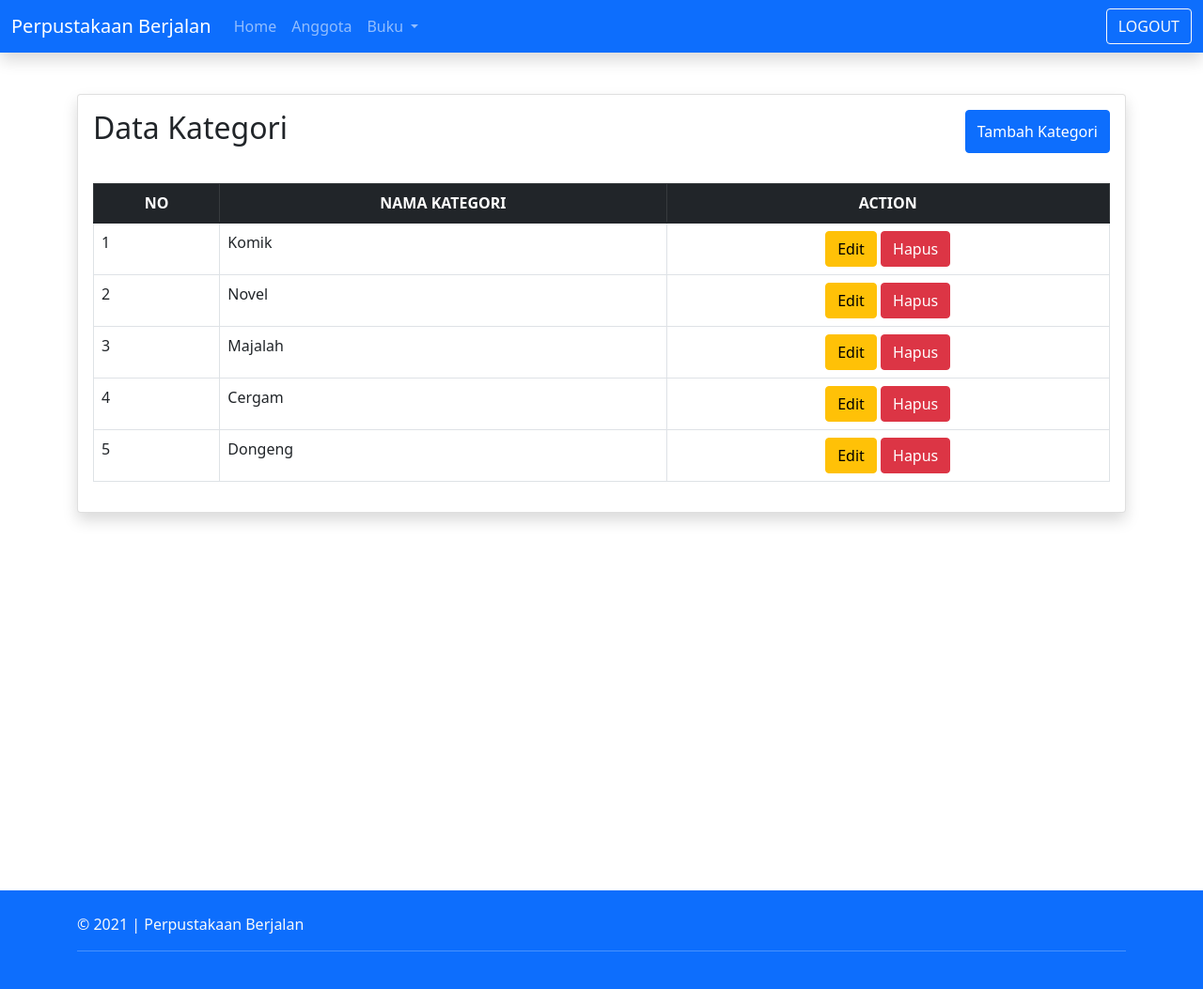
After one commit to TrianOky/jokiperpus, a PHP site: page /kategori.php in a window 1280 px wide. The commit adds this page. Shown: the whole page at 94% size. Run offline with PHP 8.4, Linux system fonts and the light colour scheme; a user stored in the database is signed in; data comes from the database, SQL or seed files in the repository; some libraries are stand-ins or nearby versions.

Commit message:
Final - ROPUL

```diff
--- a/anggota.php
+++ b/anggota.php
@@ -14,7 +14,7 @@ if (!$_SESSION['username']) {
     <meta http-equiv="X-UA-Compatible" content="IE=edge">
     <meta name="viewport" content="width=device-width, initial-scale=1.0">
     <?php include('./bootstrap.html') ?>
-    <title>Document</title>
+    <title>Anggota | PERPUS JALAN</title>
 </head>
 
 <body>
--- a/buku.php
+++ b/buku.php
@@ -14,7 +14,7 @@ if (!$_SESSION['username']) {
     <meta http-equiv="X-UA-Compatible" content="IE=edge">
     <meta name="viewport" content="width=device-width, initial-scale=1.0">
     <?php include('./bootstrap.html') ?>
-    <title>Document</title>
+    <title>Buku| PERPUS JALAN</title>
 </head>
 
 <body>
@@ -129,7 +129,7 @@ if (!$_SESSION['username']) {
         <div class="modal-dialog modal-dialog-centered">
             <div class="modal-content">
                 <div class="modal-header">
-                    <h5 class="modal-title">Data Anggota</h5>
+                    <h5 class="modal-title">Data Buku</h5>
                     <button type="button" class="btn-close" data-bs-dismiss="modal" aria-label="Close"></button>
                 </div>
                 <div class="modal-body">
--- /dev/null
+++ b/buku/deleteKategori.php
@@ -0,0 +1,4 @@
+<?php
+include "../koneksi.php";
+$id = $_POST['id_kategori'];
+mysqli_query($koneksi, "DELETE FROM kategori WHERE id_kategori= '$id'");
--- /dev/null
+++ b/buku/deletePinjaman.php
@@ -0,0 +1,4 @@
+<?php
+include "../koneksi.php";
+$id = $_POST['id_pinjaman'];
+mysqli_query($koneksi, "DELETE FROM peminjaman WHERE id_peminjaman= '$id'");
--- /dev/null
+++ b/buku/editKategori.php
@@ -0,0 +1,5 @@
+<?php
+include '../koneksi.php';
+$id = $_POST['id_kategori'];
+$kategori = $_POST['kategori'];
+mysqli_query($koneksi, "UPDATE kategori SET kategori ='$kategori' WHERE id_kategori = '$id' ");
--- /dev/null
+++ b/buku/tambahKategori.php
@@ -0,0 +1,4 @@
+<?php
+include '../koneksi.php';
+$kategori = $_POST['kategori'];
+mysqli_query($koneksi, "INSERT INTO kategori (kategori) VALUES ('$kategori')");
--- a/footer.html
+++ b/footer.html
@@ -1,5 +1,6 @@
 <footer class="footer mt-auto py-3 bg-primary text-light">
-    <div class="container">
-        <span>Place sticky footer content here.</span>
+    <div class="container py-2">
+        <span>&copy; 2021 | Perpustakaan Berjalan</span>
+        <hr>
     </div>
 </footer>
--- a/index.php
+++ b/index.php
@@ -13,7 +13,7 @@ if (!$_SESSION['username']) {
     <meta http-equiv="X-UA-Compatible" content="IE=edge">
     <meta name="viewport" content="width=device-width, initial-scale=1.0">
     <?php include('./bootstrap.html') ?>
-    <title>Document</title>
+    <title>Home | PERPUS JALAN</title>
 </head>
 
 <body>
@@ -138,7 +138,7 @@ if (!$_SESSION['username']) {
                                         <td><?= $row['judul'] ?></td>
                                         <td><?= $row['tanggal'] ?></td>
                                         <td><?= $row['tanggal_kembali'] ?></td>
-                                        <td><?php if ($row['status'] == 0) : ?>
+                                        <td><?php if ($row['statuss'] == 0) : ?>
                                                 <span class="badge bg-danger">DIPINJAM</span>
                                             <?php else : ?>
                                                 <span class="badge bg-success">DIKEMBALIKAN</span>
--- /dev/null
+++ b/kategori.php
@@ -0,0 +1,168 @@
+<?php
+session_start();
+include './koneksi.php';
+if (!$_SESSION['username']) {
+    header('location: login.php');
+}
+?>
+
+<!DOCTYPE html>
+<html lang="en">
+
+<head>
+    <meta charset="UTF-8">
+    <meta http-equiv="X-UA-Compatible" content="IE=edge">
+    <meta name="viewport" content="width=device-width, initial-scale=1.0">
+    <?php include('./bootstrap.html') ?>
+    <title>Kategori | PERPUS JALAN</title>
+</head>
+
+<body>
+    <?php include('./navbar.html') ?>
+    <div class="container mb-5" style="margin-top: 100px; height: 100vh;">
+        <div class="tabel-anggota">
+            <div class="card col-12 shadow">
+                <div class="p-3 d-flex justify-content-between">
+
+                    <h2 class="">Data Kategori</h2>
+                    <button onclick="tambah()" class="btn btn-primary">
+                        Tambah Kategori
+                    </button>
+                </div>
+                <div class="card-body">
+                    <div class="table-responsive">
+
+                        <table class="table table-bordered ">
+                            <thead class="table-dark text-center">
+                                <tr>
+                                    <th>NO</th>
+                                    <th>NAMA KATEGORI</th>
+                                    <th>ACTION</th>
+                                </tr>
+                            </thead>
+                            <tbody>
+                                <?php
+                                $i = 1;
+                                $result = mysqli_query($koneksi, 'SELECT * FROM kategori;');
+                                while ($row = mysqli_fetch_assoc($result)) :
+                                ?>
+                                    <tr>
+                                        <td><?= $i ?></td>
+                                        <td><?= $row['kategori'] ?></td>
+                                        <td class="text-center">
+                                            <button class="btn btn-warning my-1 my-md-0" onclick="edit('<?= $row['kategori'] ?>','<?= $row['id_kategori'] ?>')">Edit</button>
+                                            <button onclick="hapus(<?= $row['id_kategori']; ?>)" class="btn btn-danger my-1 my-md-0">Hapus</button>
+                                        </td>
+                                    </tr>
+                                <?php $i++;
+                                endwhile; ?>
+                            </tbody>
+                        </table>
+                    </div>
+                </div>
+            </div>
+        </div>
+    </div>
+
+
+
+
+    <div class="modal fade" id="edit" tabindex="-1">
+        <div class="modal-dialog modal-dialog-centered">
+            <div class="modal-content">
+                <div class="modal-header">
+                    <h5 class="modal-title">Edit Data</h5>
+                    <button type="button" class="btn-close" data-bs-dismiss="modal" aria-label="Close"></button>
+                </div>
+                <div class="modal-body">
+                    <form id="formEdit">
+                        <div class="mb-3">
+                            <input type="hidden" name="id_kategori" id="idKategori">
+                            <label class="form-label">NAMA KATEGORI</label>
+                            <input type="text" class="form-control" id="editKategori" name="kategori" aria-describedby="emailHelp">
+                        </div>
+                    </form>
+                </div>
+                <div class="modal-footer">
+                    <button type="button" class="btn btn-secondary" data-bs-dismiss="modal">Close</button>
+                    <button type="button" id="tombolEdit" class="btn btn-primary">Save changes</button>
+                </div>
+            </div>
+        </div>
+    </div>
+
+
+
+
+    <div class="modal fade" id="tambah" tabindex="-1">
+        <div class="modal-dialog modal-dialog-centered">
+            <div class="modal-content">
+                <div class="modal-header">
+                    <h5 class="modal-title">Data Kategori</h5>
+                    <button type="button" class="btn-close" data-bs-dismiss="modal" aria-label="Close"></button>
+                </div>
+                <div class="modal-body">
+                    <form id="formTambah">
+                        <div class="mb-3">
+                            <label class="form-label">NAMA KATEGORI</label>
+                            <input type="text" class="form-control" name="kategori" aria-describedby="emailHelp">
+                        </div>
+                    </form>
+                </div>
+                <div class="modal-footer">
+                    <button type="button" class="btn btn-secondary" data-bs-dismiss="modal">Close</button>
+                    <button type="button" id="tombolSave" class="btn btn-primary">Save changes</button>
+                </div>
+            </div>
+        </div>
+    </div>
+
+
+    <script>
+        const edit = (kategori, id) => {
+            var myModal = new bootstrap.Modal(document.getElementById('edit'), {
+                keyboard: false
+            })
+            myModal.show()
+            $('#editKategori').val(kategori)
+            $('#idKategori').val(id)
+        }
+        $('#tombolEdit').on('click', () => {
+            const data = $('#formEdit').serialize()
+            $.ajax({
+                url: './buku/editKategori.php',
+                method: 'post',
+                data,
+                success: () => window.location.reload()
+            })
+        })
+        const tambah = () => {
+            var myModal = new bootstrap.Modal(document.getElementById('tambah'), {
+                keyboard: false
+            })
+            myModal.show();
+        }
+        $('#tombolSave').on('click', () => {
+            const data = $('#formTambah').serialize()
+            $.ajax({
+                url: './buku/tambahKategori.php',
+                method: 'post',
+                data,
+                success: () => window.location.reload()
+            })
+        })
+        const hapus = (id_buku) => {
+            $.ajax({
+                url: './buku/deleteKategori.php',
+                method: 'post',
+                data: `id_kategori=${id_buku}`,
+                success: () => window.location.reload()
+            })
+        }
+    </script>
+
+
+</body>
+<?php include('./footer.html') ?>
+
+</html>
--- a/login.php
+++ b/login.php
@@ -13,7 +13,7 @@ if (isset($_SESSION['username'])) {
     <meta http-equiv="X-UA-Compatible" content="IE=edge">
     <meta name="viewport" content="width=device-width, initial-scale=1.0">
     <?php include('./bootstrap.html') ?>
-    <title>Document</title>
+    <title>LOGIN | PERPUS JALAN</title>
 </head>
 
 <body>
--- a/navbar.html
+++ b/navbar.html
@@ -1,4 +1,4 @@
-<nav class="navbar navbar-expand-lg navbar-dark bg-dark fixed-top shadow">
+<nav class="navbar navbar-expand-lg navbar-dark bg-primary fixed-top shadow">
     <div class="container-fluid">
         <a class="navbar-brand" href="#">Perpustakaan Berjalan</a>
         <button class="navbar-toggler" type="button" data-bs-toggle="collapse" data-bs-target="#navbarSupportedContent"
@@ -19,6 +19,7 @@
                         Buku
                     </a>
                     <ul class="dropdown-menu" aria-labelledby="navbarDropdown">
+                        <li><a class="dropdown-item" href="./kategori.php">Add Kategori</a></li>
                         <li><a class="dropdown-item" href="./buku.php">Data Buku</a></li>
                         <li><a class="dropdown-item" href="./pinjam.php">Data Peminjaman</a></li>
                     </ul>
```
Also changed, not shown: buku/editPinjaman.php (added, +9 -0 lines), buku/tambahPinjaman.php (added, +8 -0 lines), pinjam.php (+58 -39 lines).
